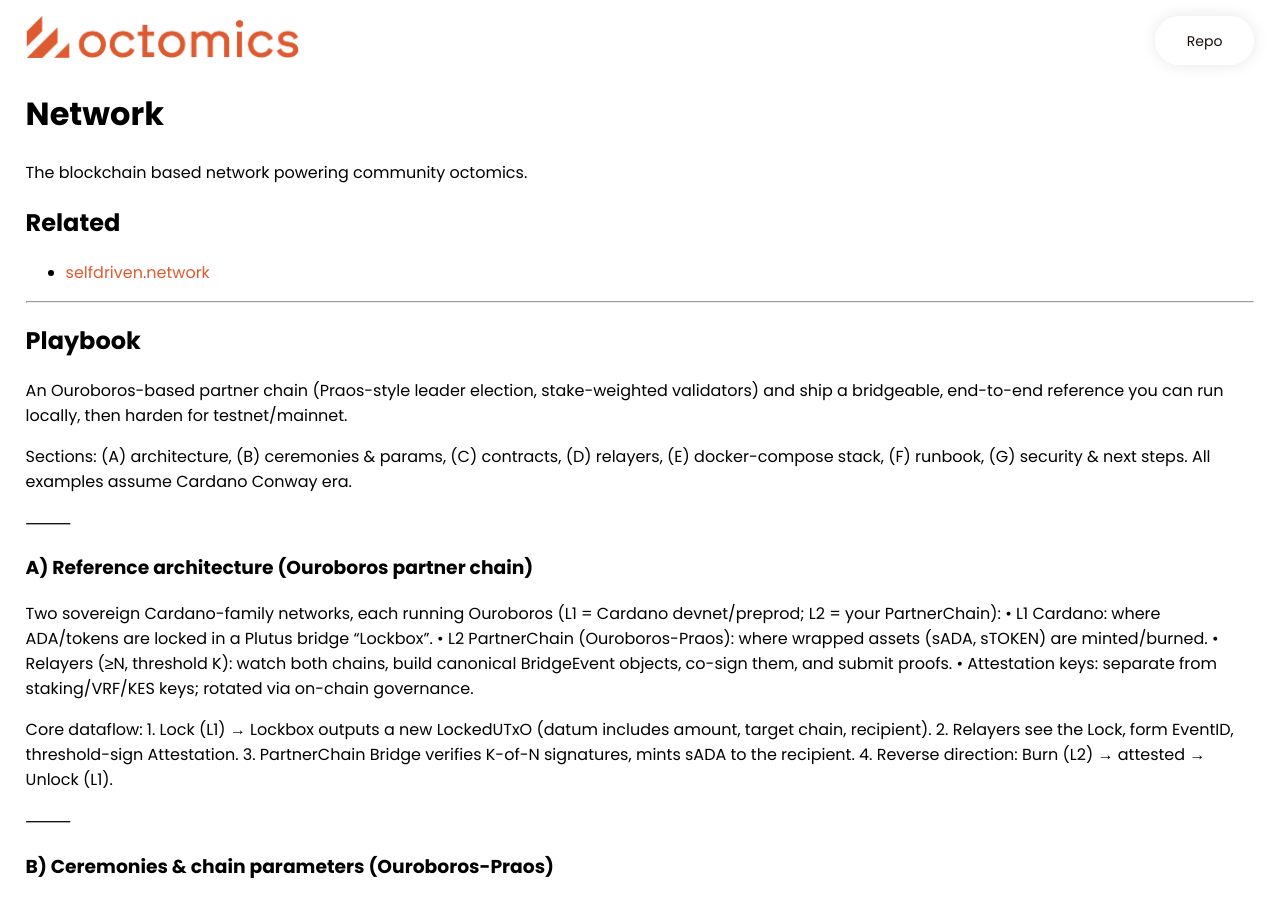
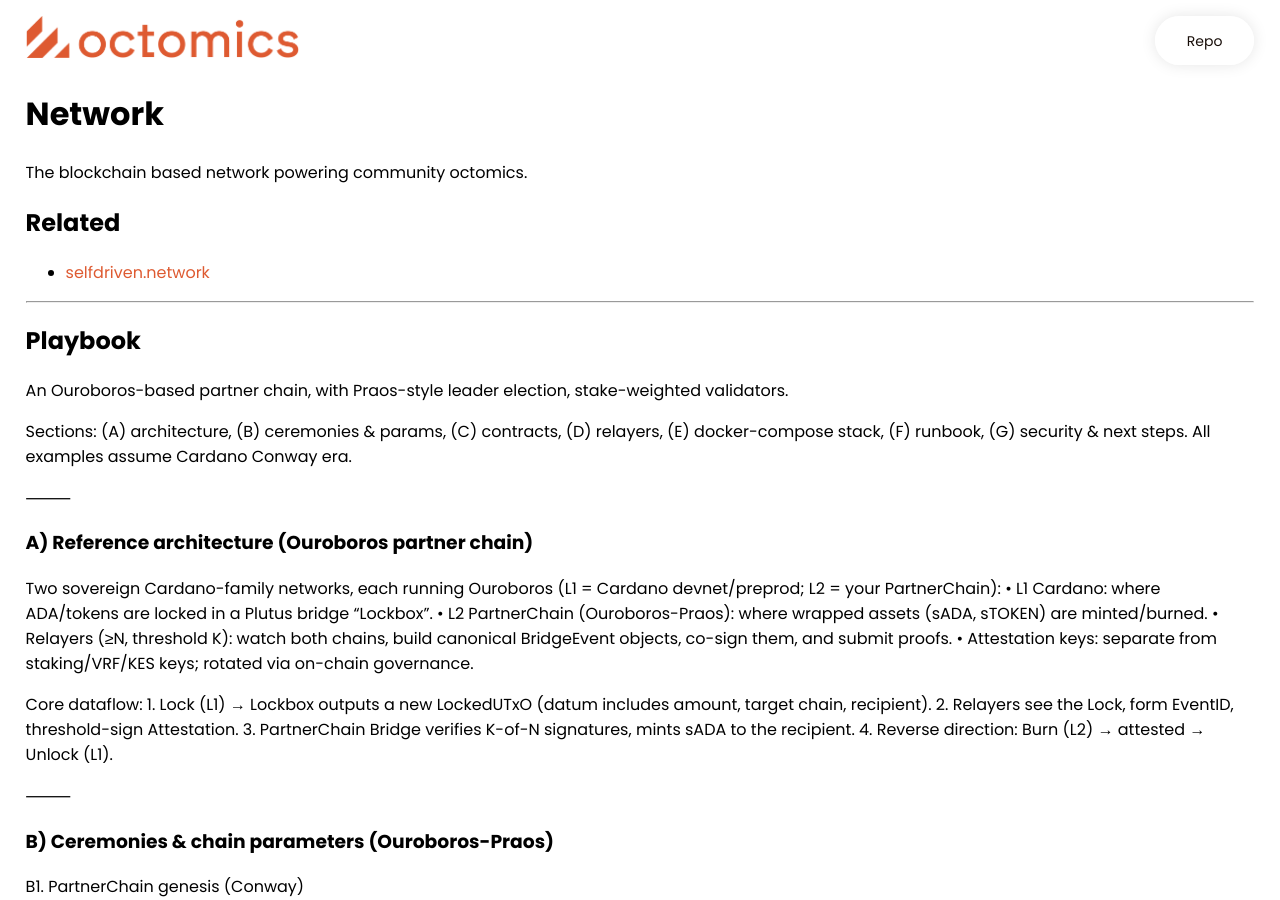
Before and after one commit to selfdriven-octo/octomics, a Jekyll site: the page built from docs/pages/network.md, in a window 1280 px wide and 900 px high. Built offline with Jekyll 4.4.1, drawn with Linux system fonts in a browser that asks for light colours.

Commit message:
Update network.md

```diff
--- a/docs/pages/network.md
+++ b/docs/pages/network.md
@@ -15,7 +15,7 @@ The blockchain based network powering community octomics.
 
 ## Playbook
 
-An Ouroboros-based partner chain (Praos-style leader election, stake-weighted validators) and ship a bridgeable, end-to-end reference you can run locally, then harden for testnet/mainnet.
+An Ouroboros-based partner chain, with Praos-style leader election, stake-weighted validators.
 
 Sections: (A) architecture, (B) ceremonies & params, (C) contracts, (D) relayers, (E) docker-compose stack, (F) runbook, (G) security & next steps. All examples assume Cardano Conway era.
 
```
